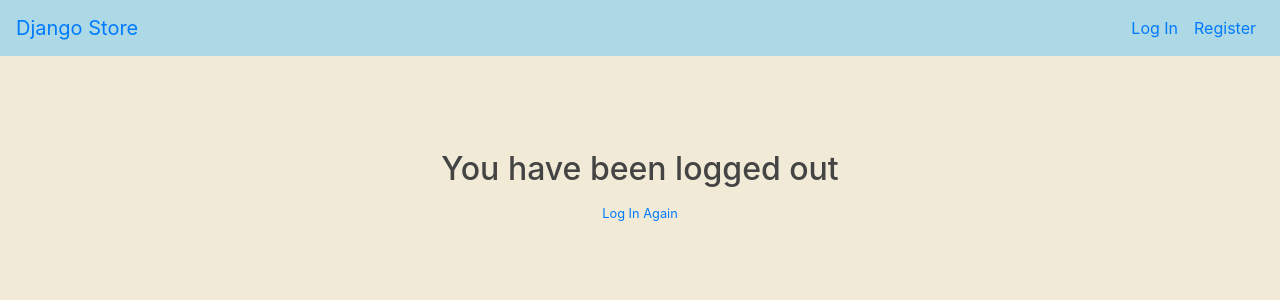
After one commit to PetreMorariu/OnlineStore, a Django app: template accounts/templates/accounts/logout.html in a window 1280 px wide. The commit adds this page. Shown: the top 300 px of the page. Run offline with Django 5.2, Linux system fonts and the light colour scheme; the template is opened without the code that fills it, so the values that code supplies are empty; some libraries are stand-ins or nearby versions.

Commit message:
added logout functionality and little twigs

```diff
--- /dev/null
+++ b/accounts/templates/accounts/logout.html
@@ -0,0 +1,11 @@
+{% extends "onlinestore/base.html" %}
+{% block content %}
+      <div class="container d-flex justify-content-center flex-column align-items-center">
+          <h2 style="font-size: 2rem;">You have been logged out</h2>
+          <div>
+              <small class="text-muted" style="display: block; margin-top: 0.5rem;">
+               <a href="{% url 'login' %}">Log In Again</a>
+              </small>
+          </div>
+      </div>
+{% endblock content %}
--- a/accounts/urls.py
+++ b/accounts/urls.py
@@ -4,4 +4,5 @@ from .import views
 urlpatterns = [
     path('register/', views.register_user, name='register'),
     path('login/', views.login_user, name = 'login' ),
+    path('logout/', views.logout_user, name='logout'),
 ]
--- a/onlinestore/templates/onlinestore/base.html
+++ b/onlinestore/templates/onlinestore/base.html
@@ -34,14 +34,14 @@
           {% if user.is_authenticated %}
                 <a class="nav-item nav-link" href="#">{{user}}</a>
                  <!-- Logout Button -->
-                <form method="POST" action="#" class="form-inline my-2 my-lg-0">
+                <form method="POST" action="{% url 'logout' %}" class="form-inline my-2 my-lg-0">
                     {% csrf_token %}
                     <button class="btn btn-link my-2 my-sm-0 margin-top: -2mm" style="color: blue; text-decoration: none;"
                            type="submit">Logout</button>
                 </form>
           {% else %}
               <li class="nav-item">
-                <a class="nav-link" href="{% url 'login' %}">Sign In</a>
+                <a class="nav-link" href="{% url 'login' %}">Log In</a>
               </li>
               <li class="nav-item">
                 <a class="nav-link" href="{% url 'register' %}">Register</a>
```
Also changed, not shown: accounts/views.py (+6 -1 lines).
